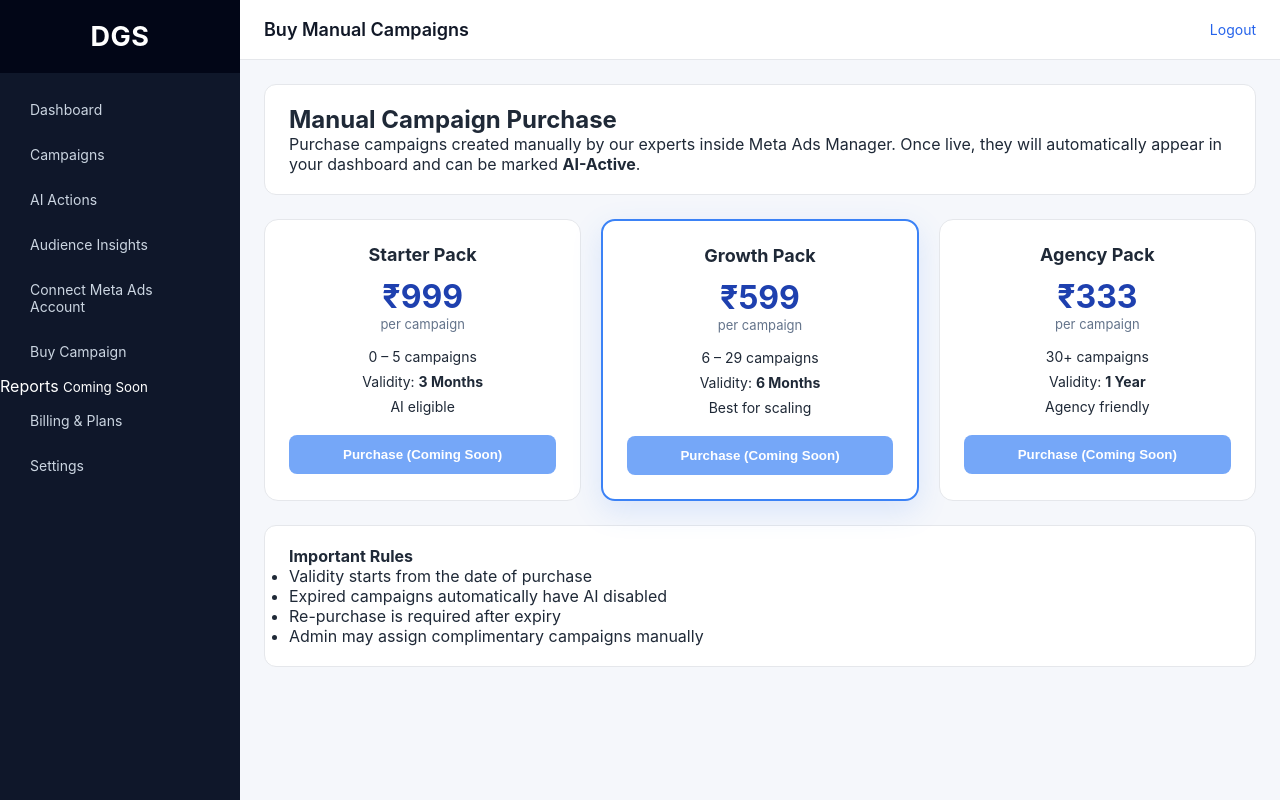
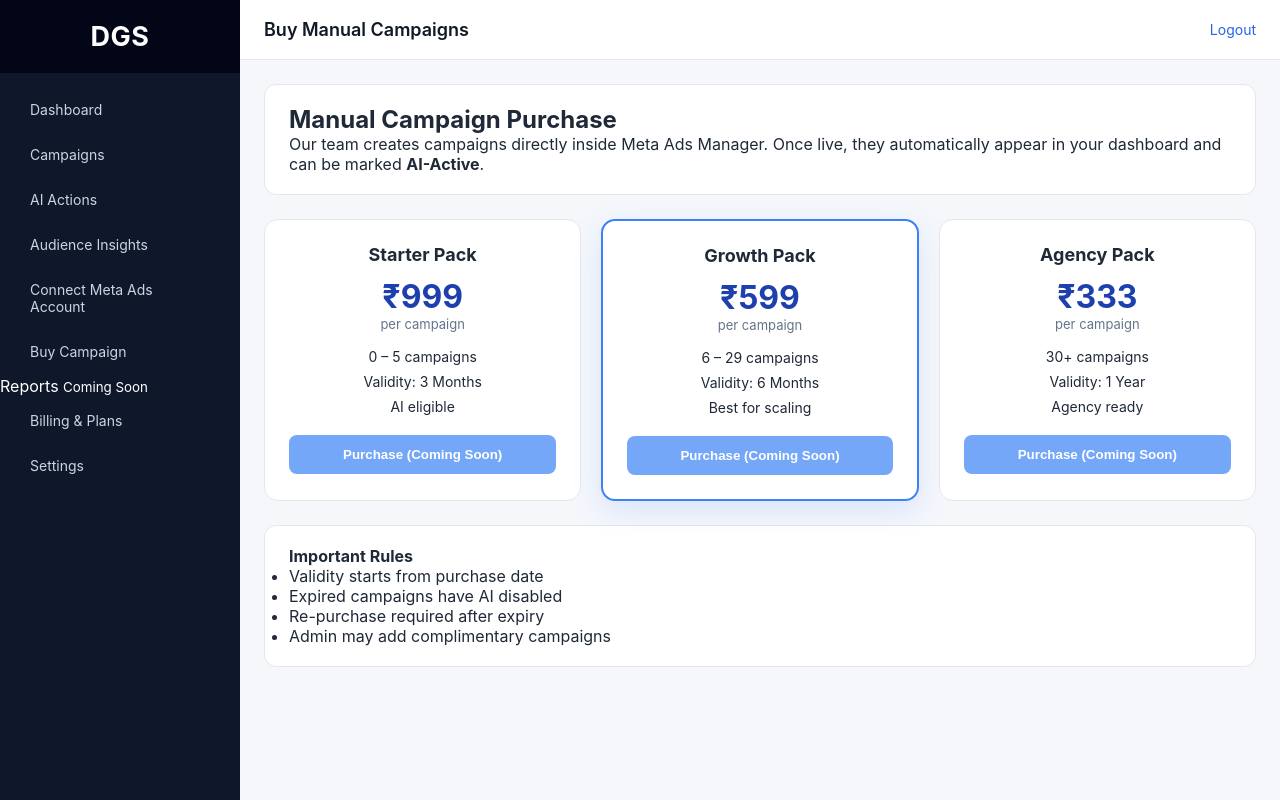
Before and after one commit to digitalgrowthstudioteam/Meta-AI, a FastAPI app: template frontend/user/templates/buy_campaign.html in a window 1280 px wide. Run offline with FastAPI, Linux system fonts and the light colour scheme; the template is opened without the code that fills it, so the values that code supplies are empty.

Commit message:
Update buy_campaign.html

```diff
--- a/frontend/user/templates/buy_campaign.html
+++ b/frontend/user/templates/buy_campaign.html
@@ -1,4 +1,4 @@
-{% extends "user_base.html" %}
+{% extends "user/templates/user_base.html" %}
 
 {% block title %}Buy Campaign | Digital Growth Studio{% endblock %}
 
@@ -10,20 +10,17 @@ Buy Manual Campaigns
 
 <div class="buy-campaign-container">
 
-    <!-- ================= Intro ================= -->
     <div class="info-card">
         <h2>Manual Campaign Purchase</h2>
         <p class="muted">
-            Purchase campaigns created manually by our experts inside Meta Ads Manager.
-            Once live, they will automatically appear in your dashboard and can be marked
+            Our team creates campaigns directly inside Meta Ads Manager.
+            Once live, they automatically appear in your dashboard and can be marked
             <strong>AI-Active</strong>.
         </p>
     </div>
 
-    <!-- ================= Pricing Grid ================= -->
     <div class="pricing-grid">
 
-        <!-- Tier 1 -->
         <div class="pricing-card">
             <h3>Starter Pack</h3>
             <div class="price">₹999</div>
@@ -31,7 +28,7 @@ Buy Manual Campaigns
 
             <ul>
                 <li>0 – 5 campaigns</li>
-                <li>Validity: <strong>3 Months</strong></li>
+                <li>Validity: 3 Months</li>
                 <li>AI eligible</li>
             </ul>
 
@@ -40,7 +37,6 @@ Buy Manual Campaigns
             </button>
         </div>
 
-        <!-- Tier 2 -->
         <div class="pricing-card highlight">
             <h3>Growth Pack</h3>
             <div class="price">₹599</div>
@@ -48,7 +44,7 @@ Buy Manual Campaigns
 
             <ul>
                 <li>6 – 29 campaigns</li>
-                <li>Validity: <strong>6 Months</strong></li>
+                <li>Validity: 6 Months</li>
                 <li>Best for scaling</li>
             </ul>
 
@@ -57,7 +53,6 @@ Buy Manual Campaigns
             </button>
         </div>
 
-        <!-- Tier 3 -->
         <div class="pricing-card">
             <h3>Agency Pack</h3>
             <div class="price">₹333</div>
@@ -65,8 +60,8 @@ Buy Manual Campaigns
 
             <ul>
                 <li>30+ campaigns</li>
-                <li>Validity: <strong>1 Year</strong></li>
-                <li>Agency friendly</li>
+                <li>Validity: 1 Year</li>
+                <li>Agency ready</li>
             </ul>
 
             <button class="primary-btn" disabled>
@@ -76,14 +71,13 @@ Buy Manual Campaigns
 
     </div>
 
-    <!-- ================= Rules ================= -->
     <div class="rules-card">
         <h4>Important Rules</h4>
         <ul>
-            <li>Validity starts from the date of purchase</li>
-            <li>Expired campaigns automatically have AI disabled</li>
-            <li>Re-purchase is required after expiry</li>
-            <li>Admin may assign complimentary campaigns manually</li>
+            <li>Validity starts from purchase date</li>
+            <li>Expired campaigns have AI disabled</li>
+            <li>Re-purchase required after expiry</li>
+            <li>Admin may add complimentary campaigns</li>
         </ul>
     </div>
 
```
